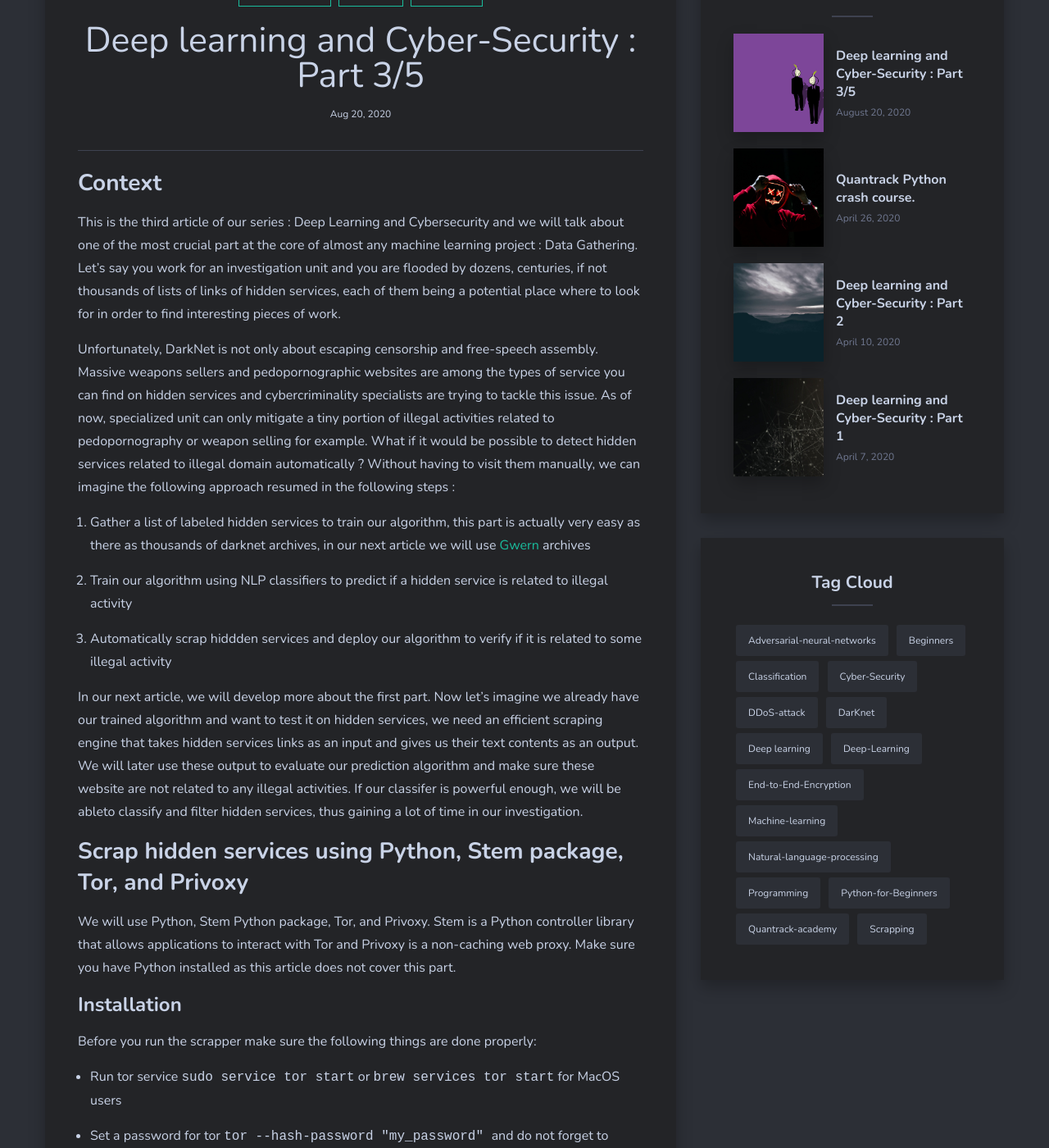
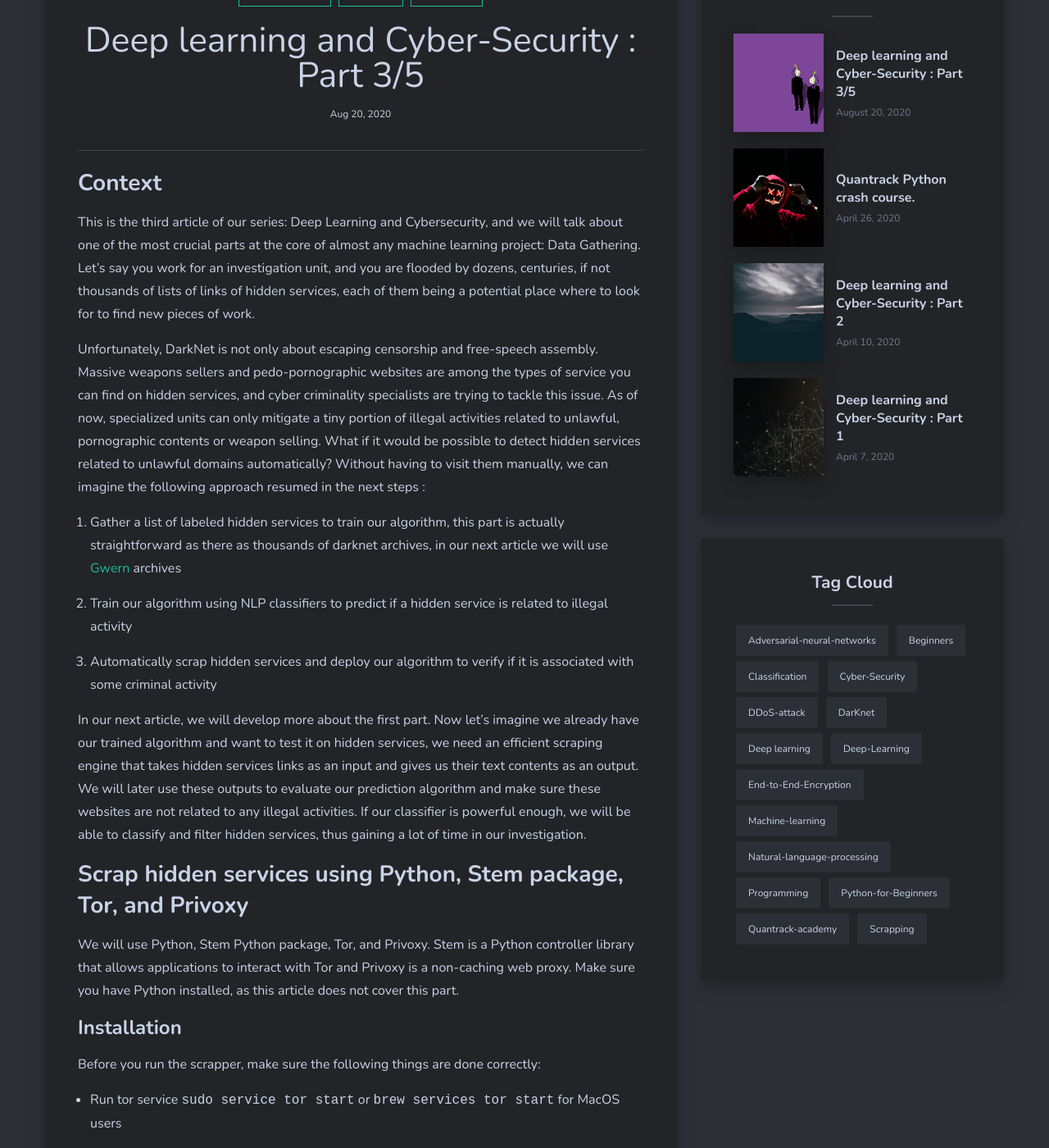
Before and after one commit to quantrack-lab/blog, a Jekyll site: the page built from _posts/2020-08-20-dl-datagathering.md, in a window 1280 px wide and 1400 px high, scrolled down 802 px. Shown: the whole window at 82% size. Built offline with Jekyll 4.4.1, drawn with Linux system fonts in a browser that asks for light colours; nearby versions of some CDN libraries; comment, search, counter and statistics services are not loaded; some of the changed text lies outside the part shown.

Commit message:
Update 2020-08-20-dl-datagathering.md

````diff
--- a/_posts/2020-08-20-dl-datagathering.md
+++ b/_posts/2020-08-20-dl-datagathering.md
@@ -6,31 +6,30 @@ image:  asset1.jpg
 tags:   [Deep learning,DarKnet, Scrapping]
 ---
 
-
 ## Context
 
-This is the third article of our series : Deep Learning and Cybersecurity and we will talk about one of the most crucial part at the core of almost any machine learning project : Data Gathering. Let's say you work for an investigation unit and you are flooded by dozens, centuries, if not thousands of lists of links of hidden services, each of them being a potential place where to look for in order to find interesting pieces of work.
+This is the third article of our series: Deep Learning and Cybersecurity, and we will talk about one of the most crucial parts at the core of almost any machine learning project: Data Gathering. Let's say you work for an investigation unit, and you are flooded by dozens, centuries, if not thousands of lists of links of hidden services, each of them being a potential place where to look for to find new pieces of work.
 
-Unfortunately, DarkNet is not only about escaping censorship and free-speech assembly. Massive weapons sellers and pedopornographic websites are among the types of service you can find on hidden services and cybercriminality specialists are trying to tackle this issue. As of now, specialized unit can only mitigate a tiny portion of illegal activities related to pedopornography or weapon selling for example. What if it would be possible to detect hidden services related to illegal domain automatically ? Without having to visit them manually, we can imagine the following approach resumed in the following steps :
+Unfortunately, DarkNet is not only about escaping censorship and free-speech assembly. Massive weapons sellers and pedo-pornographic websites are among the types of service you can find on hidden services, and cyber criminality specialists are trying to tackle this issue. As of now, specialized units can only mitigate a tiny portion of illegal activities related to unlawful, pornographic contents or weapon selling. What if it would be possible to detect hidden services related to unlawful domains automatically? Without having to visit them manually, we can imagine the following approach resumed in the next steps :
 
 
-1. Gather a list of labeled hidden services to train our algorithm, this part is actually very easy as there as thousands of darknet archives, in our next article we will use [Gwern](https://www.gwern.net/DNM-archives) archives
+1. Gather a list of labeled hidden services to train our algorithm, this part is actually straightforward as there as thousands of darknet archives, in our next article we will use [Gwern](https://www.gwern.net/DNM-archives) archives
 
 2. Train our algorithm using NLP classifiers to predict if a hidden service is related to illegal activity
 
-3. Automatically scrap hiddden services and deploy our algorithm to verify if it is related to some illegal activity
+3. Automatically scrap hidden services and deploy our algorithm to verify if it is associated with some criminal activity
 
-In our next article, we will develop more about the first part. Now let's imagine we already have our trained algorithm and want to test it on hidden services, we need an efficient scraping engine that takes hidden services links as an input and gives us their text contents as an output. We will later use these output to evaluate our prediction algorithm and make sure these website are not related to any illegal activities. If our classifer is powerful enough, we will be ableto classify and filter hidden services, thus gaining a lot of time in our investigation.
+In our next article, we will develop more about the first part. Now let's imagine we already have our trained algorithm and want to test it on hidden services, we need an efficient scraping engine that takes hidden services links as an input and gives us their text contents as an output. We will later use these outputs to evaluate our prediction algorithm and make sure these websites are not related to any illegal activities. If our classifier is powerful enough, we will be able to classify and filter hidden services, thus gaining a lot of time in our investigation.
 
 ## Scrap hidden services using Python, Stem package,  Tor, and Privoxy
 
 We will use Python, Stem Python package, Tor, and Privoxy.
 Stem is a Python controller library that allows applications to interact with Tor and Privoxy is a non-caching web proxy.
-Make sure you have Python installed as this article does not cover this part.
+Make sure you have Python installed, as this article does not cover this part.
 
 ### Installation
 
-Before you run the scrapper make sure the following things are done properly:
+Before you run the scrapper, make sure the following things are done correctly:
 
 * Run tor service
 `sudo service tor start`
@@ -80,18 +79,18 @@ Now you are ready to start scraping, you can add hidden services in `onions.txt`
 
 * Run the scrapper using python3
 
-```
+`
 python3 scrapper.py
-```
+`
 
 You should get the following screen :
 
 ![](/img/screen1.png)
 
-Choose option number 2, and press enter, your scrapping engine is now running and you should have the following output :
+Choose option number 2, and press enter, your scrapping engine is now running, and you should have the following output :
 
 ![](/img/screen2.png)
 
-Note that for the purpose of the article, ´onions.txt´ file only contains one link.
+Note that for the purpose of the article, 'onions.txt' file only contains one link.
 
-Our scraping engine saves the html response in the `/output` folder. In our next article, we will train a NLP algorithm on DarkNet archives and predict if our scraped hidden services are related to illegal or criminal activity.
+Our scraping engine saves the HTML response in the `/output` folder. In our next article, we will train an NLP algorithm on DarkNet archives and predict if our scraped hidden services are related to illegal or criminal activity.
````
Also changed, not shown: other parts of _posts/2020-08-20-dl-datagathering.md (+5 -5 lines).
